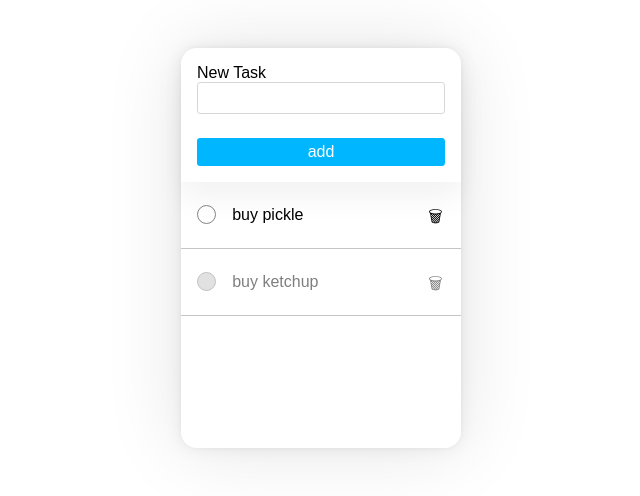
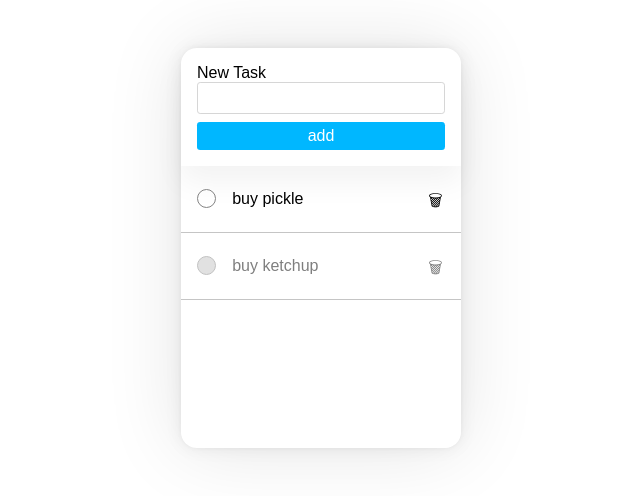
Before and after one commit to chrislemus/react-hook-form-task-form, a React (Create React App) app: page / in a window 1280 px wide. Shown: the top 496 px of the page, without its empty margins (319-959 px from the left). Built offline with nearby package versions, Linux system fonts and the light colour scheme.

Commit message:
display error list only if there are errors to display

```diff
--- a/src/components/NewTaskForm.js
+++ b/src/components/NewTaskForm.js
@@ -26,11 +26,13 @@ export default function NewTaskForm({ newTaskHandler }) {
           },
         })}
       />
-      <ul className="error-messages">
-        {errors.map((error) => (
-          <li>{error.message}</li>
-        ))}
-      </ul>
+      {errors.length > 0 && (
+        <ul className="error-messages">
+          {errors.map((error) => (
+            <li>{error.message}</li>
+          ))}
+        </ul>
+      )}
       <button type="submit">add</button>
     </form>
   );
```
